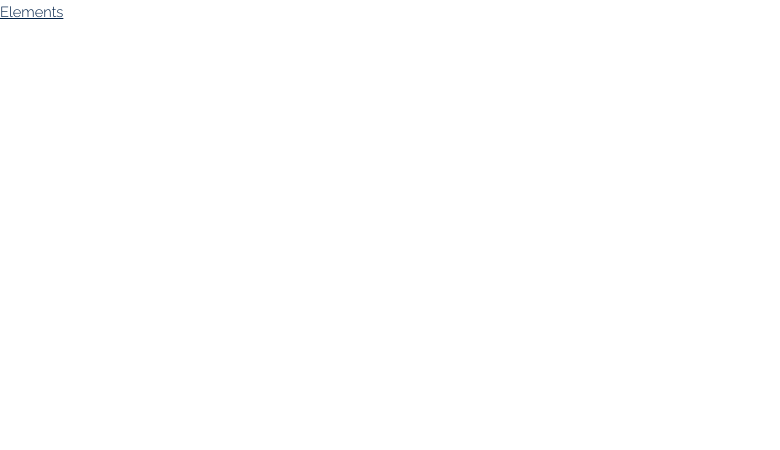
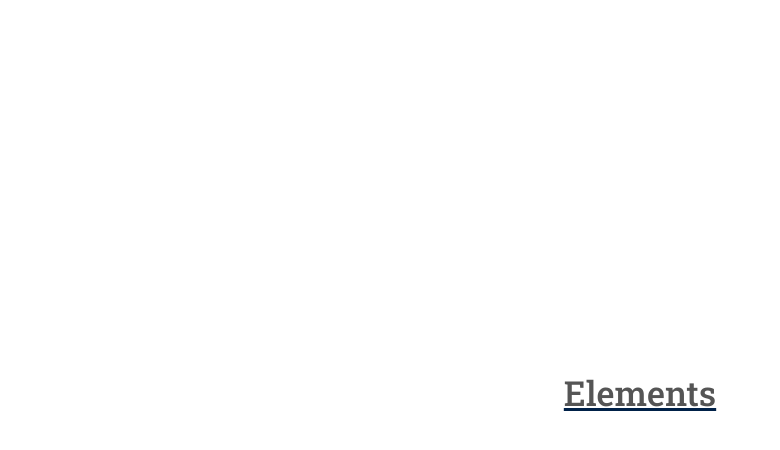
Before and after one commit to TheLexoPlexx/nextjs-boilerplate, a Next.js app: page / in a window 1280 px wide. Shown: the top 450 px of the page, without its empty margins (0-780 px from the left). Built offline with nearby package versions, Linux system fonts and the light colour scheme.

Commit message:
Elements-Knopf zentriert

```diff
--- a/pages/index.tsx
+++ b/pages/index.tsx
@@ -1,11 +1,20 @@
 import type { NextPage } from 'next'
 import Link from 'next/link'
+import { CSSProperties } from 'react'
 
 const Home: NextPage = () => {
+  let bodyStyle: CSSProperties = {
+    display: "flex",
+    justifyContent: "center",
+    alignItems: "center",
+    width: "100vw",
+    height: "100vh"
+  }
+
   return (
-    <>
-      <Link href={"/elements"}>Elements</Link>
-    </>
+    <div style={bodyStyle}>
+      <Link href={"/elements"}><h1>Elements</h1></Link>
+    </div>
   )
 }
 
```
